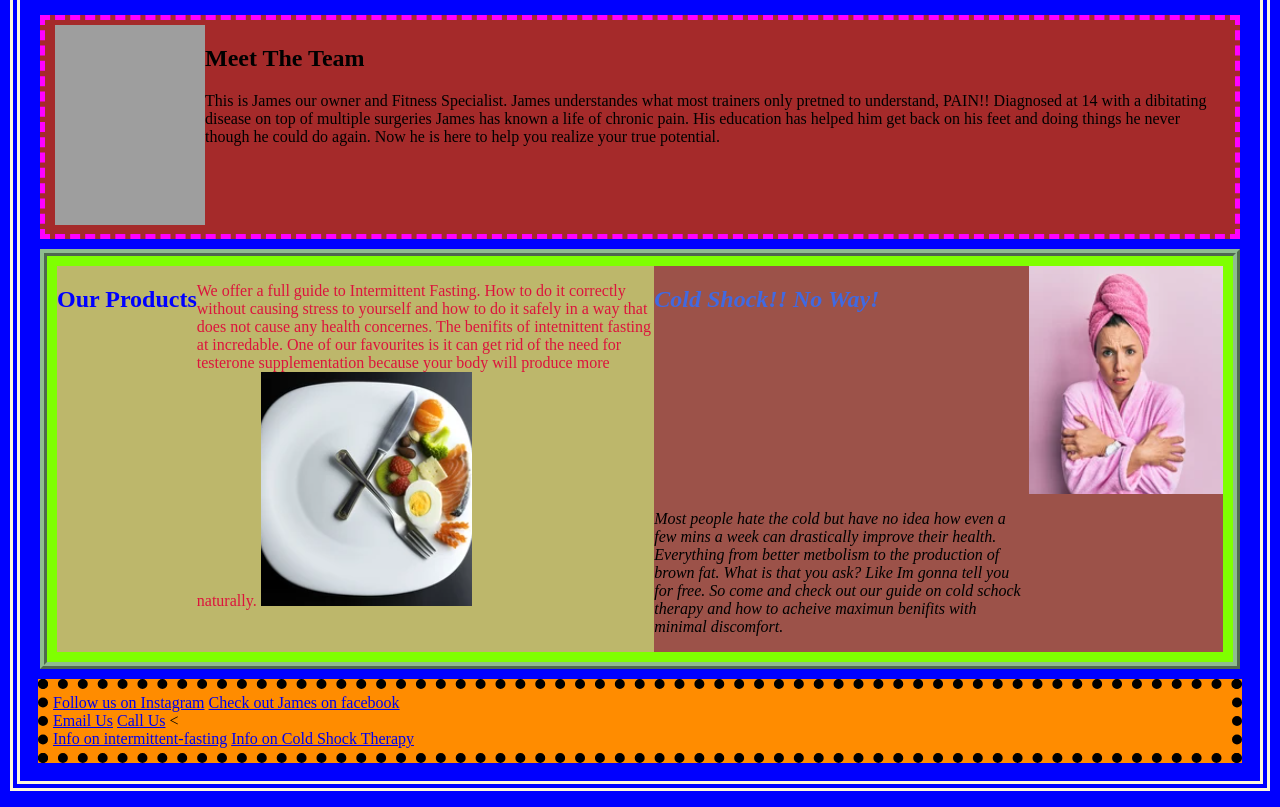
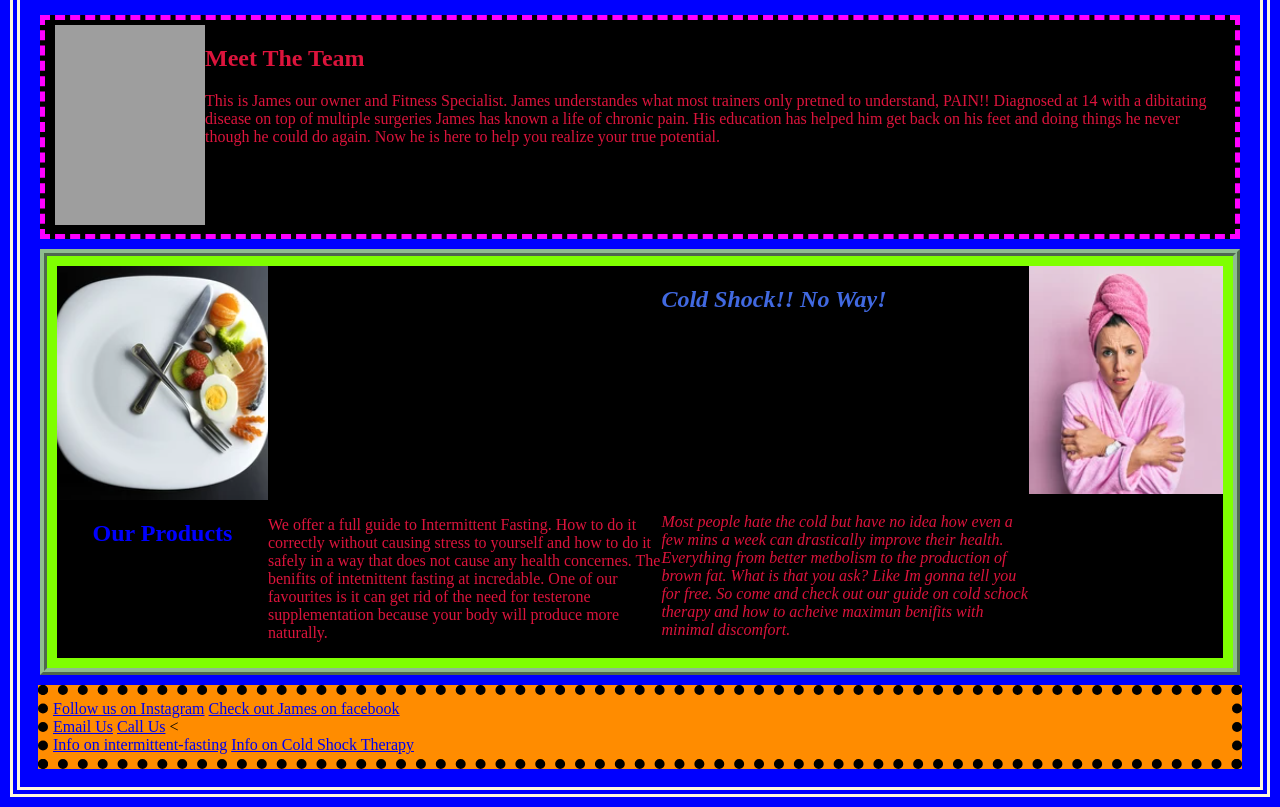
Before and after one commit to Maddphoenix84/W4A, a plain HTML site: page index.html in a window 1280 px wide. Shown: the part 281-1088 px from the top of the page. Drawn offline with Linux system fonts and the light colour scheme; grey boxes are pictures that could not be loaded.

Commit message:
changed colors,still working on grid

```diff
--- a/index.html
+++ b/index.html
@@ -28,10 +28,11 @@
     </div>
 
     <div class="content2">
-        <article class="article1">
-                <h1 style="color: blue; ">Our Products</h1>
+        <article class="article1" style="justify-items: center;">
+               <img src="/fasting.png" alt="stopeating" style="justify-self: right;"> </p>
+               <h1 style="color: blue; ">Our Products</h1>
                 <p>We offer a full guide to Intermittent Fasting. How to do it correctly without causing stress to yourself and how to do it safely in a way that does not cause any health concernes. The benifits of intetnittent fasting at incredable. One of our favourites is it can get rid of the need for testerone supplementation because your body will produce more naturally.
-                    <img src="/fasting.png" alt="stopeating"> </p>
+
          </article>
           <article class="article2">   <h1 style="color: royalblue;">Cold Shock!! No Way!</h1>
                         <img src="/coldschock.png" alt="cold">
--- a/style.css
+++ b/style.css
@@ -40,7 +40,8 @@ body {
 
 
 .content1 {
-    background-color: brown;
+    background-color: rgb(0, 0, 0);
+    color: crimson;
     padding: 5px 10px;
     border-width: 5px;
     border-color: magenta;
@@ -70,10 +71,14 @@ body {
     display: grid;
     grid-template-columns: auto auto;
 }
+
+
+
+
 .article1 {
     display: grid;
     grid-template-columns: auto auto;
-    background-color: darkkhaki;
+    background-color: rgb(0, 0, 0);
     color: crimson;
 
 
@@ -82,13 +87,14 @@ body {
 .article2 {
     display: grid;
     grid-template-columns: auto auto;
-    background-color: rgba(167, 22, 99, 0.74);
+    background-color: rgb(0, 0, 0);
+    color: crimson;
     font-style: italic;
     font-style: oblique;
 }
 
 .footer{
-    background-color: darkorange;
+     background-color: darkorange;
     padding: 5px 5px;
     border-width: 10px;
     border-style: dotted;
```
